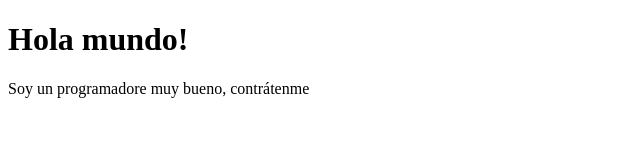
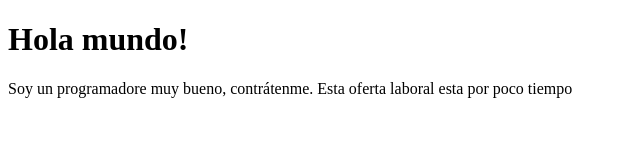
Before and after one commit to aguerrera07/CLASE-HTML-ITBA, a plain HTML site: page index.html in a window 1280 px wide. Shown: the whole page, without its empty margins (0-640 px from the left). Drawn offline with Linux system fonts and the light colour scheme.

Commit message:
oferta laboral limitada

```diff
--- a/index.html
+++ b/index.html
@@ -8,7 +8,7 @@
 </head>
 <body>
     <h1>Hola mundo!</h1>
-    <p>Soy un programadore muy bueno, contrátenme </p>
+    <p>Soy un programadore muy bueno, contrátenme. Esta oferta laboral esta por poco tiempo </p>
 
 </body>
 </html>
```
